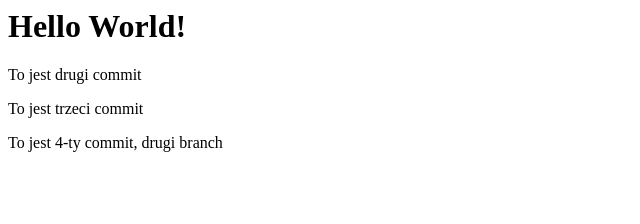
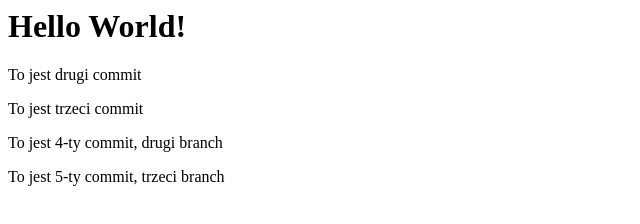
Before and after one commit to piokot/akademia_test, a plain HTML site: page index.html in a window 1280 px wide. Shown: the whole page, without its empty margins (0-640 px from the left). Drawn offline with Linux system fonts and the light colour scheme.

Commit message:
Trzeci branch, dodano 5-te p

```diff
--- a/index.html
+++ b/index.html
@@ -4,5 +4,6 @@
 	<p>To jest drugi commit</p>
 	<p>To jest trzeci commit</p>
 	<p>To jest 4-ty commit, drugi branch</p>
+	<p>To jest 5-ty commit, trzeci branch</p>
 
 </html>
```
